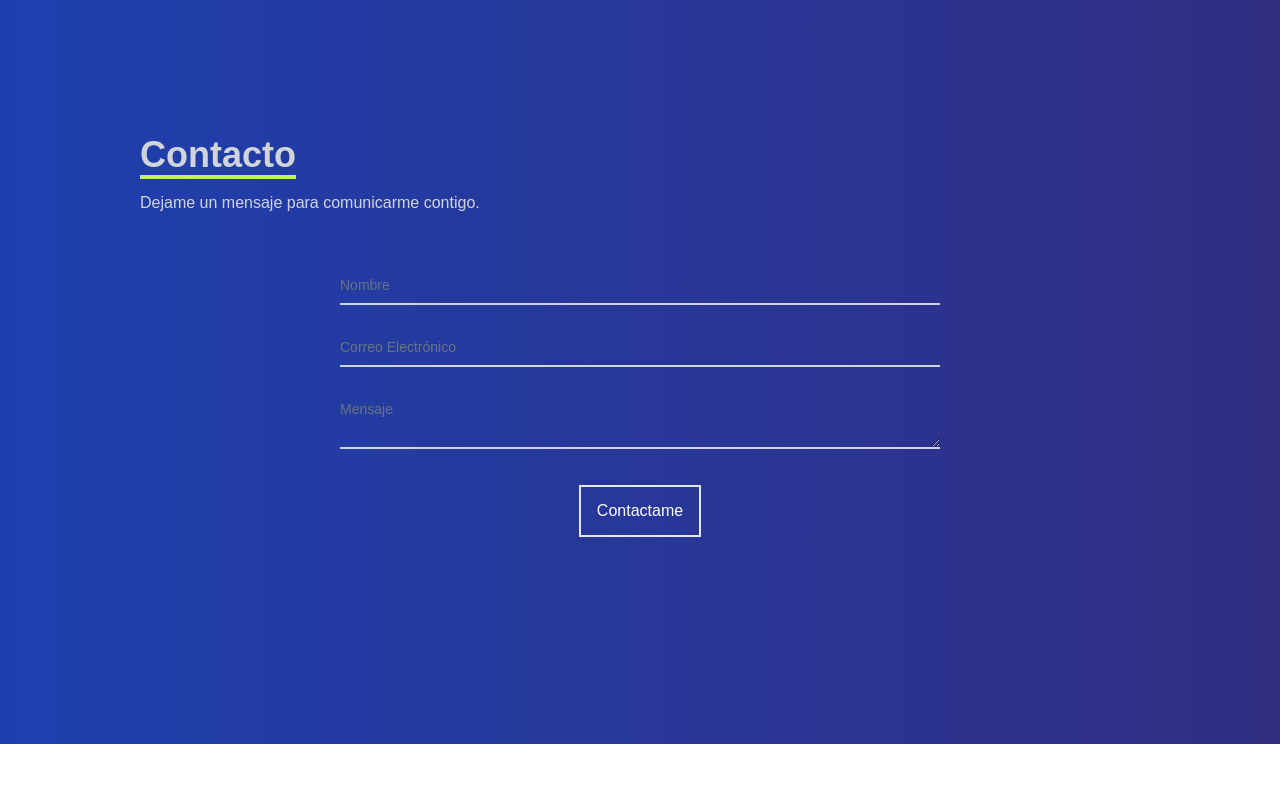
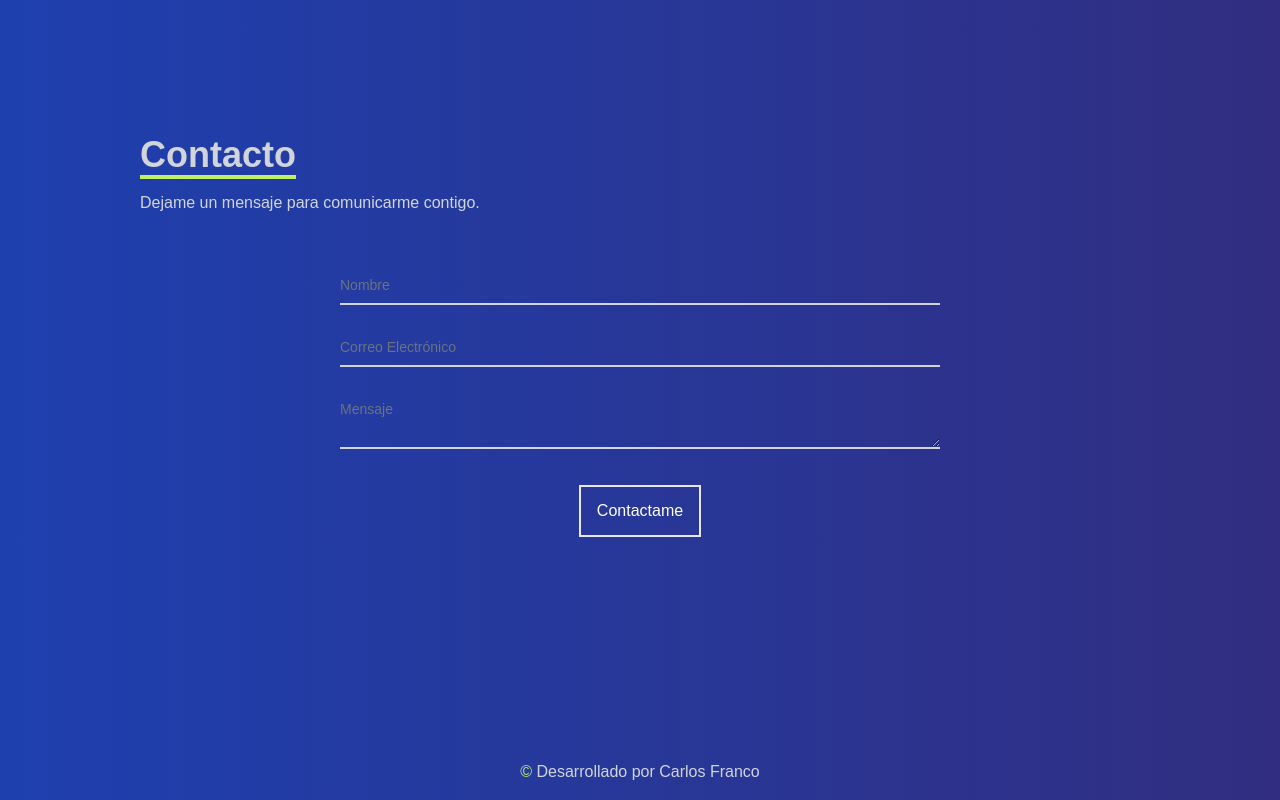
Before and after one commit to CarlosFranco97/Portafolio-web-carlos, a React (Vite) app: page / in a window 1280 px wide. Shown: the part 3526-4326 px from the top of the page. Before the commit the page ends 4270 px from the top, so only its background shows below. Built offline with nearby package versions, Linux system fonts and the light colour scheme.

Commit message:
Se agrega el componente footer

```diff
--- a/src/PortafolioApp.jsx
+++ b/src/PortafolioApp.jsx
@@ -1,4 +1,4 @@
-import { Navbar, Home, About, Skills, Projects, Contact } from "./components"
+import { Navbar, Home, About, Skills, Projects, Contact, Footer } from "./components"
 export const PortafolioApp = () => {
   return (
     <>
@@ -8,6 +8,7 @@ export const PortafolioApp = () => {
         <Skills />
         <Projects />
         <Contact />
+        <Footer />
     </>
   )
 }
--- /dev/null
+++ b/src/components/Footer.jsx
@@ -0,0 +1,8 @@
+
+export const Footer = () => {
+  return (
+    <footer className='h-full w-full bg-gradient-to-r from-blue-800 to-indigo-900'>
+        <p className='text-gray-300 p-4 text-center'> <span className='text-lime-300'>&#169;</span> Desarrollado por Carlos Franco</p>
+    </footer>
+  )
+}
--- a/src/components/index.js
+++ b/src/components/index.js
@@ -4,3 +4,4 @@ export * from './Home';
 export * from './Skills';
 export * from './Projects';
 export * from './Contact';
+export * from './Footer'
```
